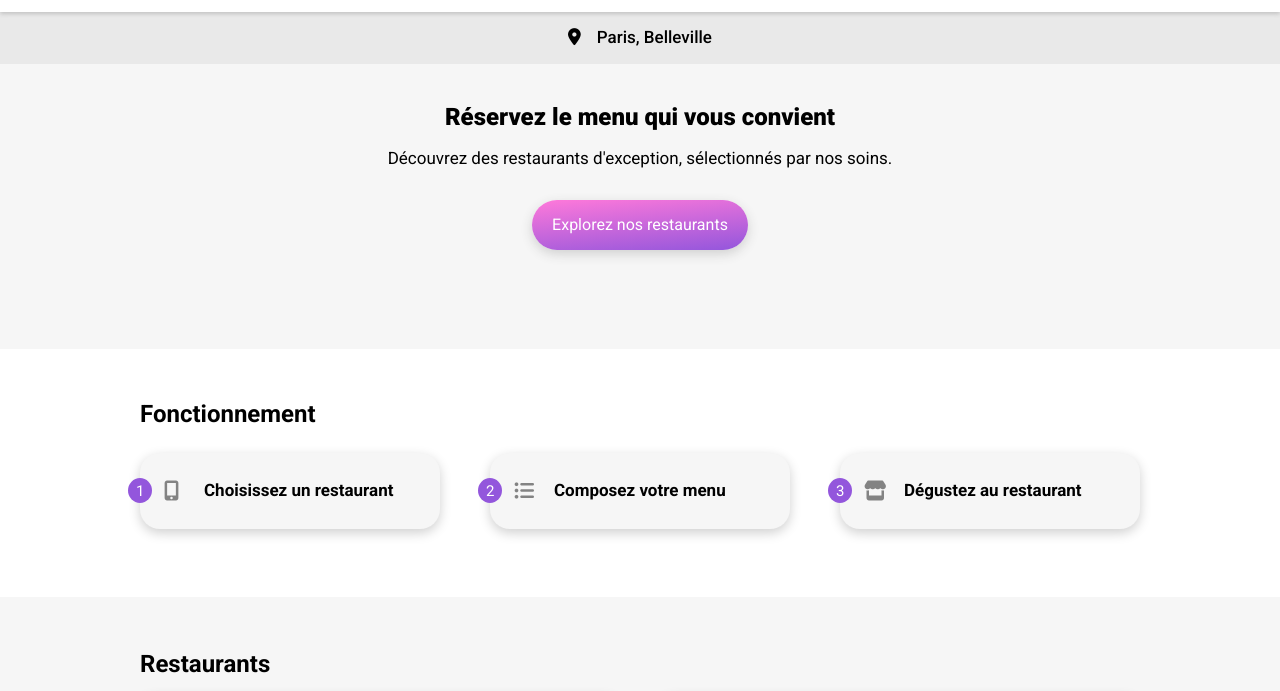
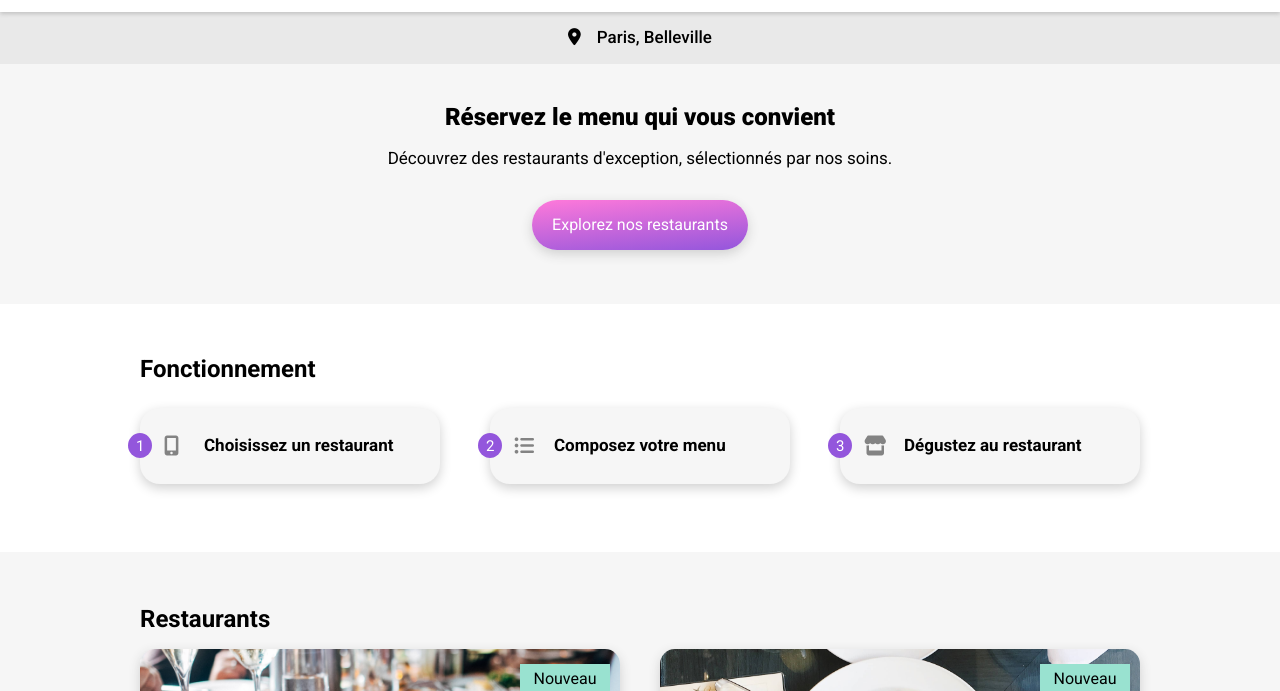
Before and after one commit to RomainCEZ/OpenClassrooms-project-3, a website: page index.html in a window 1280 px wide. Shown: the part 52-743 px from the top of the page. Drawn offline with nearby package versions, Linux system fonts and the light colour scheme; a web font is replaced by a local one.

Commit message:
reduce #section1 height above 768px

```diff
--- a/scss/Pages/_index.scss
+++ b/scss/Pages/_index.scss
@@ -26,6 +26,10 @@
     height: 285px;
     text-align: center;
     width: 100%;
+
+    @media screen and (min-width: 768px) {
+        height: 240px;
+    }
 
     h2 {
         font-size: 24px;
```
Also changed, not shown: css/style.css, 1 other file.
